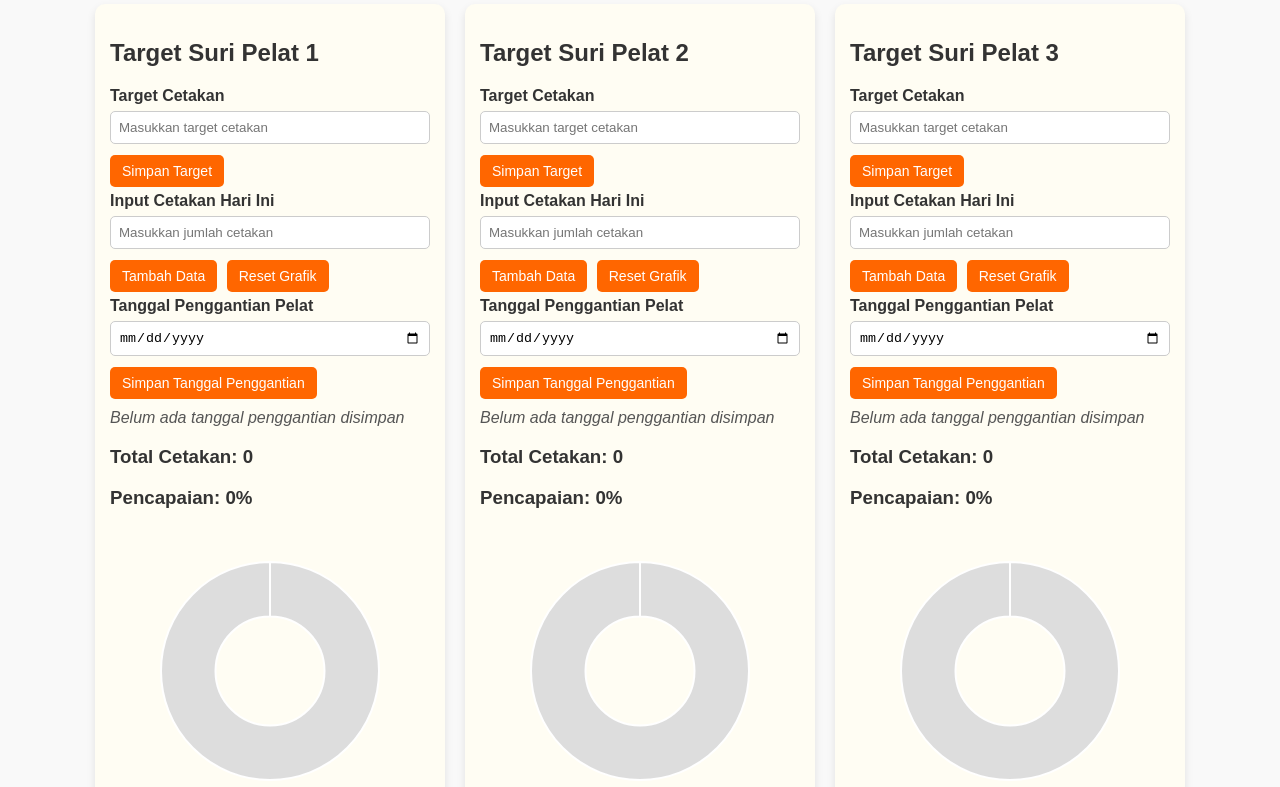
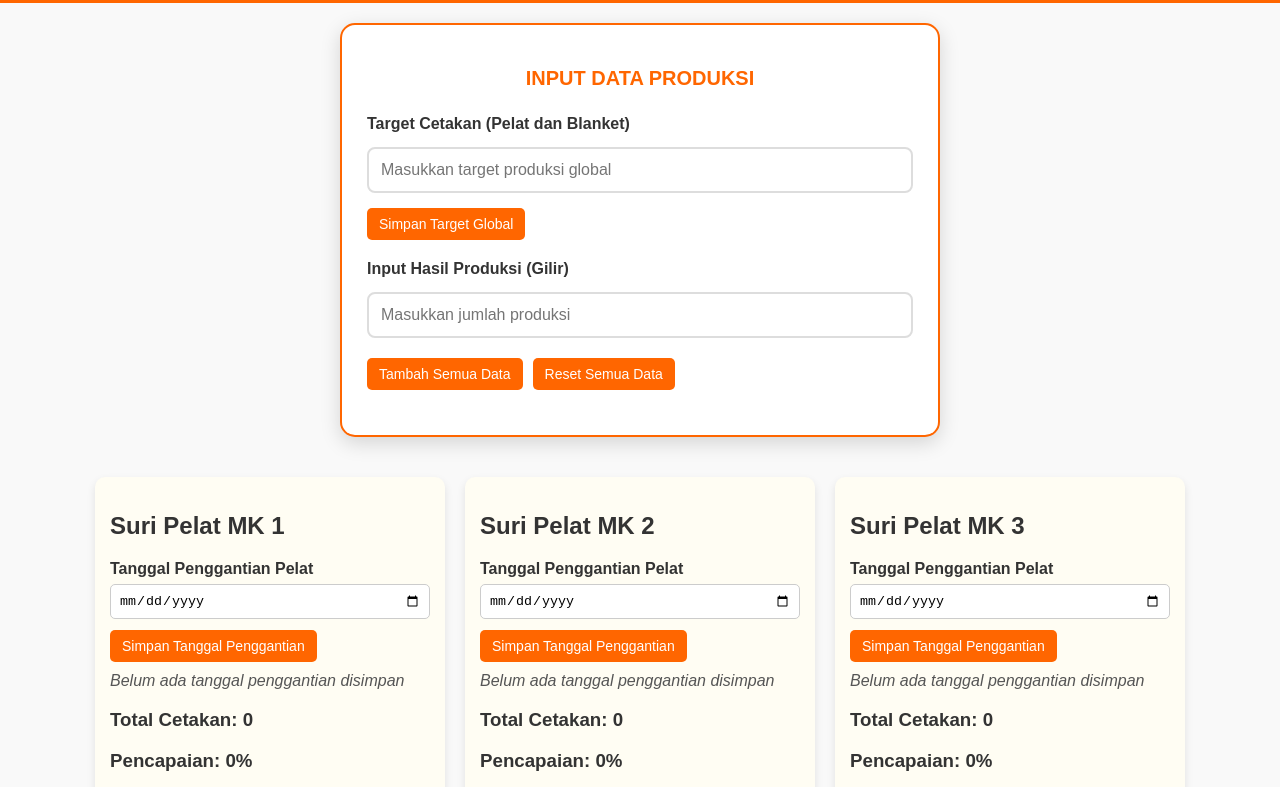
Before and after one commit to mikhaelnovalino/MonitoringSuri, a plain HTML site: page index.html in a window 1280 px wide. Shown: the part 76-863 px from the top of the page. Drawn offline with nearby package versions, Linux system fonts and the light colour scheme.

Commit message:
Update index.html

```diff
--- a/index.html
+++ b/index.html
@@ -3,7 +3,7 @@
   <head>
     <meta charset="UTF-8" />
     <meta name="viewport" content="width=device-width, initial-scale=1.0" />
-  <title>Monitoring Suri Offset</title>
+    <title>Dashboard Monitoring Suri Pelat dan Blanket Cetak Offset</title>
     <script src="https://cdn.jsdelivr.net/npm/chart.js"></script>
     <style>
       * {
@@ -31,14 +31,19 @@
       .navbar img {
         height: 40px;
         cursor: pointer;
+        margin: 0 15px;
       }
 
       .navbar h1 {
         color: white;
         margin: 0;
-      font-size: 18px;
+        font-size: 22px;
         text-align: center;
         flex: 1;
+      }
+
+      .navbar h3 {
+        color: white;
       }
 
       .cards {
@@ -54,7 +59,7 @@
         background: #fff;
         padding: 15px;
         border-radius: 10px;
-      box-shadow: 0 4px 8px rgba(0,0,0,0.1);
+        box-shadow: 0 4px 8px rgba(0, 0, 0, 0.1);
         max-width: 350px;
       }
 
@@ -71,7 +76,8 @@
         margin-top: 5px;
       }
 
-    input[type=number], input[type=date] {
+      input[type="number"],
+      input[type="date"] {
         width: 100%;
         padding: 8px;
         margin: 6px 0;
@@ -141,6 +147,53 @@
         display: none; /* default disembunyikan */
       }
 
+      .global-input-container {
+        padding: 20px;
+        display: flex;
+        justify-content: center;
+      }
+
+      .global-input-card {
+        background: #fff;
+        padding: 25px;
+        border-radius: 15px;
+        box-shadow: 0 6px 20px rgba(0, 0, 0, 0.15);
+        max-width: 600px;
+        width: 100%;
+        border: 2px solid #ff6600;
+      }
+
+      .global-input-card h2 {
+        color: #ff6600;
+        text-align: center;
+        margin-bottom: 25px;
+        font-size: 20px;
+      }
+
+      .input-group {
+        margin-bottom: 20px;
+      }
+
+      .input-group label {
+        font-weight: bold;
+        color: #333;
+        margin-bottom: 8px;
+        display: block;
+      }
+
+      .input-group input {
+        width: 100%;
+        padding: 12px;
+        border: 2px solid #ddd;
+        border-radius: 8px;
+        font-size: 16px;
+        margin-bottom: 10px;
+      }
+
+      .input-group input:focus {
+        border-color: #ff6600;
+        outline: none;
+      }
 
       @media (max-width: 600px) {
         .navbar h1 {
@@ -163,40 +216,74 @@
     </style>
   </head>
   <body>
-
     <!-- 🔹 Navbar -->
     <div class="navbar">
       <img src="Peruri.jpeg" alt="Logo Kiri" id="logoLeft" />
-    <h1>Monitoring Suri Cetak Offset</h1>
       <img src="IAKA.jpg" alt="Logo Kanan" id="logoRight" />
+      <h1>DASHBOARD MONITORING SURI PELAT DAN BLANKET CETAK OFFSET</h1>
+      <h3>TEAM CERA-CERIA</h3>
+    </div>
+
+    <!-- 🔹 Input Global -->
+    <div class="global-input-container">
+      <div class="global-input-card">
+        <h2>INPUT DATA PRODUKSI</h2>
+
+        <div class="input-group">
+          <label>Target Cetakan (Pelat dan Blanket)</label>
+          <input
+            type="number"
+            id="globalTarget"
+            placeholder="Masukkan target produksi global"
+          />
+          <button onclick="simpanTargetGlobal()">Simpan Target Global</button>
+        </div>
+
+        <div class="input-group">
+          <label>Input Hasil Produksi (Gilir)</label>
+          <input
+            type="number"
+            id="globalInput"
+            placeholder="Masukkan jumlah produksi"
+          />
+          <div style="display: flex; gap: 5px; margin-top: 5px">
+            <button onclick="tambahKeSemuaGlobal()">Tambah Semua Data</button>
+            <button onclick="resetSemuaData()">Reset Semua Data</button>
+          </div>
+        </div>
+      </div>
     </div>
 
     <!-- 🔹 Cards -->
     <div class="cards">
       <script>
         let cardNames = [
-        "Suri Pelat 1", "Suri Pelat 2", "Suri Pelat 3", "Suri Pelat 4", "Suri Pelat 5", "Suri Pelat 6", "Suri Pelat 7",
-        "Suri Pelat 8", "Suri Blanket 1", "Suri Blanket 2", "Suri Blanket 3", "Suri Blanket 4", "Suri Blanket 5", "Suri Blanket 6"
+          "Suri Pelat MK 1",
+          "Suri Pelat MK 2",
+          "Suri Pelat MK 3",
+          "Suri Pelat MK 4",
+          "Suri Pelat BLK 1",
+          "Suri Pelat BLK 2",
+          "Suri Pelat BLK 3",
+          "Suri Pelat BLK 4",
+          "Suri Blanket MK 1",
+          "Suri Blanket MK 2",
+          "Suri Blanket MK 3",
+          "Suri Blanket BLK 1",
+          "Suri Blanket BLK 2",
+          "Suri Blanket BLK 3",
         ];
         for (let i = 1; i <= 14; i++) {
-        let typeClass = i <= 8 ? 'pelat' : 'blanket';
+          let typeClass = i <= 8 ? "pelat" : "blanket";
           // Tentukan label untuk tanggal penggantian sesuai jenis pelat atau blanket
-        let replacementLabel = typeClass === 'pelat' ? 'Tanggal Penggantian Pelat' : 'Tanggal Penggantian Blanket';
+          let replacementLabel =
+            typeClass === "pelat"
+              ? "Tanggal Penggantian Pelat"
+              : "Tanggal Penggantian Blanket";
 
           document.write(`
           <div class="container ${typeClass}">
-            <h2>Target ${cardNames[i - 1]}</h2>
-
-            <label>Target Cetakan</label>
-            <input type="number" id="target${i}" placeholder="Masukkan target cetakan" />
-            <button onclick="simpanTarget(${i})">Simpan Target</button>
-
-            <label>Input Cetakan Hari Ini</label>
-            <input type="number" id="inputCetakan${i}" placeholder="Masukkan jumlah cetakan" />
-            <div>
-              <button onclick="tambahData(${i})">Tambah Data</button>
-              <button onclick="resetData(${i})">Reset Grafik</button>
-            </div>
+            <h2>${cardNames[i - 1]}</h2>
 
             <label for="replacementDate${i}">${replacementLabel}</label>
             <input type="date" id="replacementDate${i}" />
@@ -207,6 +294,10 @@
 
             <h3>Total Cetakan: <span id="totalCetakan${i}">0</span></h3>
             <h3>Pencapaian: <span id="persentase${i}">0%</span></h3>
+
+            <div style="display: flex; gap: 5px; margin: 10px 0;">
+              <button onclick="resetData(${i})">Reset Data</button>
+            </div>
 
             <div class="chart-container">
               <canvas id="pieChart${i}"></canvas>
@@ -233,7 +324,9 @@
       }
 
       if (localStorage.getItem("tanggalPenggantian")) {
-      tanggalPenggantian = JSON.parse(localStorage.getItem("tanggalPenggantian"));
+        tanggalPenggantian = JSON.parse(
+          localStorage.getItem("tanggalPenggantian")
+        );
       }
 
       function initChart(id) {
@@ -242,19 +335,21 @@
           type: "doughnut",
           data: {
             labels: ["Tercapai", "Sisa"],
-          datasets: [{
+            datasets: [
+              {
                 data: [0, 100],
-            backgroundColor: ["#ff6600", "#ddd"]
-          }]
+                backgroundColor: ["#ff6600", "#ddd"],
+              },
+            ],
           },
           options: {
             responsive: true,
             plugins: {
               legend: {
-              position: "bottom"
-            }
-          }
-        }
+                position: "bottom",
+              },
+            },
+          },
         });
       }
 
@@ -270,16 +365,15 @@
         charts[id].data.datasets[0].data = [progress, 100 - progress];
         charts[id].update();
 
-      if (targetCetakan[id]) {
-        document.getElementById("target" + id).value = targetCetakan[id];
-      }
-
         // Tampilkan tanggal penggantian jika ada
         if (tanggalPenggantian[id]) {
-        document.getElementById("replacementDate" + id).value = tanggalPenggantian[id];
-        document.getElementById("displayTanggal" + id).innerText = "Tanggal Penggantian terakhir: " + tanggalPenggantian[id];
+          document.getElementById("replacementDate" + id).value =
+            tanggalPenggantian[id];
+          document.getElementById("displayTanggal" + id).innerText =
+            "Tanggal Penggantian terakhir: " + tanggalPenggantian[id];
         } else {
-        document.getElementById("displayTanggal" + id).innerText = "Belum ada tanggal penggantian disimpan";
+          document.getElementById("displayTanggal" + id).innerText =
+            "Belum ada tanggal penggantian disimpan";
         }
         let warningBox = document.getElementById("warning" + id);
         if (persen >= 95) {
@@ -288,9 +382,27 @@ if (persen >= 95) {
         } else {
           warningBox.style.display = "none";
         }
-
       }
 
+      function simpanTargetGlobal() {
+        let newTarget = parseInt(document.getElementById("globalTarget").value);
+        if (!newTarget || newTarget <= 0) {
+          alert("Masukkan target valid!");
+          return;
+        }
+
+        // Set target yang sama untuk semua card
+        for (let i = 1; i <= 14; i++) {
+          targetCetakan[i] = newTarget;
+        }
+
+        localStorage.setItem("targetCetakan", JSON.stringify(targetCetakan));
+
+        // Render ulang semua card
+        for (let i = 1; i <= 14; i++) {
+          renderData(i);
+        }
+      }
 
       function simpanTarget(id) {
         let newTarget = parseInt(document.getElementById("target" + id).value);
@@ -303,39 +415,27 @@ if (persen >= 95) {
         renderData(id);
       }
 
-function tambahData(id) {
-  let input = parseInt(document.getElementById("inputCetakan" + id).value);
-  if (!input || input <= 0) {
-    alert("Masukkan jumlah cetakan valid!");
-    return;
-  }
-
-  if (!dataCetakan[id]) dataCetakan[id] = [];
-  dataCetakan[id].push(input);
-  document.getElementById("inputCetakan" + id).value = "";
-
-  localStorage.setItem("dataCetakan", JSON.stringify(dataCetakan));
-  renderData(id);
-
-  let total = dataCetakan[id].reduce((a, b) => a + b, 0);
-  let target = targetCetakan[id] || 0;
-  let persen = target > 0 ? (total / target) * 100 : 0;
-
-  let warningBox = document.getElementById("warning" + id);
-  if (persen >= 95) {
-    warningBox.style.display = "block";
-    warningBox.innerText = `⚠️ Peringatan: Pencapaian Suri Sudah ${persen.toFixed(2)}%!`;
-  } else {
-    warningBox.style.display = "none";
-  }
-}
-
-
       function resetData(id) {
         if (confirm("Apakah Anda yakin ingin mereset data cetakan ini?")) {
           dataCetakan[id] = [];
           localStorage.setItem("dataCetakan", JSON.stringify(dataCetakan));
           renderData(id);
+        }
+      }
+
+      function resetSemuaData() {
+        if (confirm("Apakah Anda yakin ingin mereset SEMUA data cetakan?")) {
+          // Reset semua data
+          for (let i = 1; i <= 14; i++) {
+            dataCetakan[i] = [];
+          }
+
+          localStorage.setItem("dataCetakan", JSON.stringify(dataCetakan));
+
+          // Render ulang semua card
+          for (let i = 1; i <= 14; i++) {
+            renderData(i);
+          }
         }
       }
 
@@ -346,14 +446,85 @@ function tambahData(id) {
           return;
         }
         tanggalPenggantian[id] = tanggal;
-      localStorage.setItem("tanggalPenggantian", JSON.stringify(tanggalPenggantian));
+        localStorage.setItem(
+          "tanggalPenggantian",
+          JSON.stringify(tanggalPenggantian)
+        );
         renderData(id);
+      }
+
+      function tambahKeSemuaGlobal() {
+        let input = parseInt(document.getElementById("globalInput").value);
+        if (!input || input <= 0) {
+          alert("Masukkan jumlah cetakan valid terlebih dahulu!");
+          return;
+        }
+
+        {
+          // Tambahkan ke semua card (1-14)
+          for (let i = 1; i <= 14; i++) {
+            if (!dataCetakan[i]) dataCetakan[i] = [];
+            dataCetakan[i].push(input);
+          }
+
+          // Update localStorage
+          localStorage.setItem("dataCetakan", JSON.stringify(dataCetakan));
+
+          // Render ulang semua card
+          for (let i = 1; i <= 14; i++) {
+            renderData(i);
+          }
+
+          // Clear input field
+          document.getElementById("globalInput").value = "";
+        }
+      }
+
+      function tambahKeSemua(id) {
+        let input = parseInt(
+          document.getElementById("inputCetakan" + id).value
+        );
+        if (!input || input <= 0) {
+          alert("Masukkan jumlah cetakan valid terlebih dahulu!");
+          return;
+        }
+
+        {
+          // Tambahkan ke semua card (1-14)
+          for (let i = 1; i <= 14; i++) {
+            if (!dataCetakan[i]) dataCetakan[i] = [];
+            dataCetakan[i].push(input);
+          }
+
+          // Update localStorage
+          localStorage.setItem("dataCetakan", JSON.stringify(dataCetakan));
+
+          // Render ulang semua card
+          for (let i = 1; i <= 14; i++) {
+            renderData(i);
+          }
+
+          // Clear input field
+          document.getElementById("inputCetakan" + id).value = "";
+        }
       }
 
       function idToName(id) {
         const names = [
-        "Suri Pelat 1", "Suri Pelat 2", "Suri Pelat 3", "Suri Pelat 4", "Suri Pelat 5", "Suri Pelat 6", "Suri Pelat 7",
-        "Suri Pelat 8", "Suri Blanket 1", "Suri Blanket 2", "Suri Blanket 3", "Suri Blanket 4", "Suri Blanket 5", "Suri Blanket 6"
+          "Suri Pelat 1",
+          "Suri Pelat 2",
+          "Suri Pelat 3",
+          "Suri Pelat 4",
+          "Suri Pelat 5",
+          "Suri Pelat 6",
+          "Suri Pelat 7",
+          "Suri Pelat 8",
+          "Suri Blanket 1",
+          "Suri Blanket 2",
+          "Suri Blanket 3",
+          "Suri Blanket 4",
+          "Suri Blanket 5",
+          "Suri Blanket 6",
         ];
         return names[id - 1] || `Mesin ${id}`;
       }
```
Lines whose indentation alone changed are shown as unchanged.
